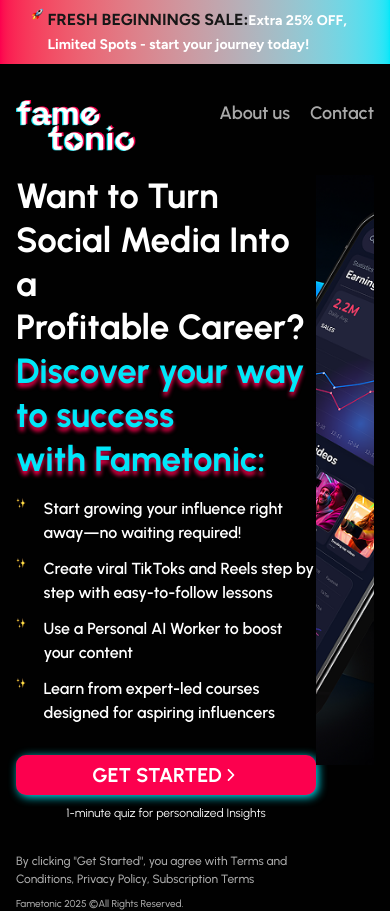
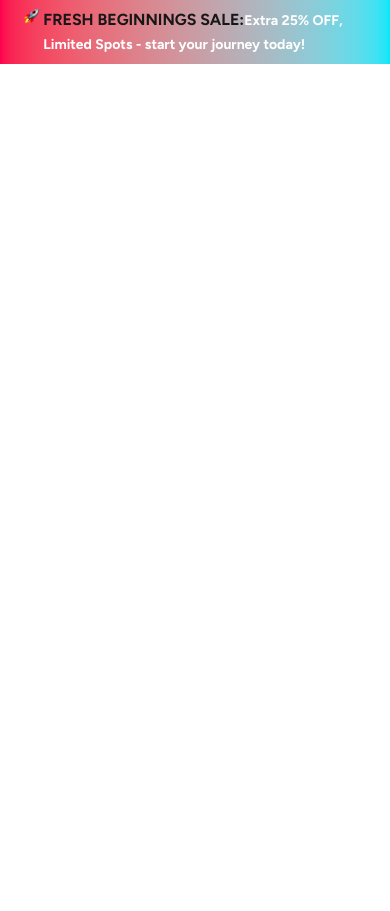
Before and after one commit to shariard58/home-ui-project, a Next.js app: page / in a window 390 px wide. After the commit the page ends 844 px from the top, so only its background shows below. Built offline with nearby package versions, Linux system fonts and the light colour scheme.

Commit message:
changes in upper Header

```diff
--- a/src/app/components/UpperHeader.tsx
+++ b/src/app/components/UpperHeader.tsx
@@ -2,14 +2,14 @@
 
 export default function UpperHeader() {
   return (
-    <div className='py-2 bg-gradient-to-r from-[#FC004E] to-[#00e7f9] font-figs flex justify-center items-center px-8 md:px-0 sticky top-0 z-40'>
+    <div className='py-2 bg-gradient-to-r from-[#FC004E] to-[#00e7f9] font-figs flex justify-center items-center px-6 md:px-0 sticky top-0 z-40'>
       <div className='flex gap-1'>
         <Image
           src='/images/rocket-icon.png'
           alt='Rocket icon'
           width={23}
           height={22}
-          className='h-3 w-3 md:h-8 md:w-8'
+          className='h-4 w-4 md:h-8 md:w-8'
         />
         <p className='text-[16px] md:text-[22px] font-bold text-[#00e7f9 '>
           FRESH BEGINNINGS SALE:
--- a/src/app/page.tsx
+++ b/src/app/page.tsx
@@ -1,17 +1,15 @@
-import Header from './components/Header'
-import Hero from './components/hero/Hero'
 import UpperHeader from './components/UpperHeader'
 
 export default function Home() {
   return (
     <div className='min-h-screen flex flex-col'>
       <UpperHeader />
-      <div className='bg-[#010101] flex-1'>
+      {/* <div className='bg-[#010101] flex-1'>
         <div className='max-w-6xl mx-auto px-4'>
           <Header />
           <Hero />
         </div>
-      </div>
+      </div> */}
     </div>
   )
 }
```
